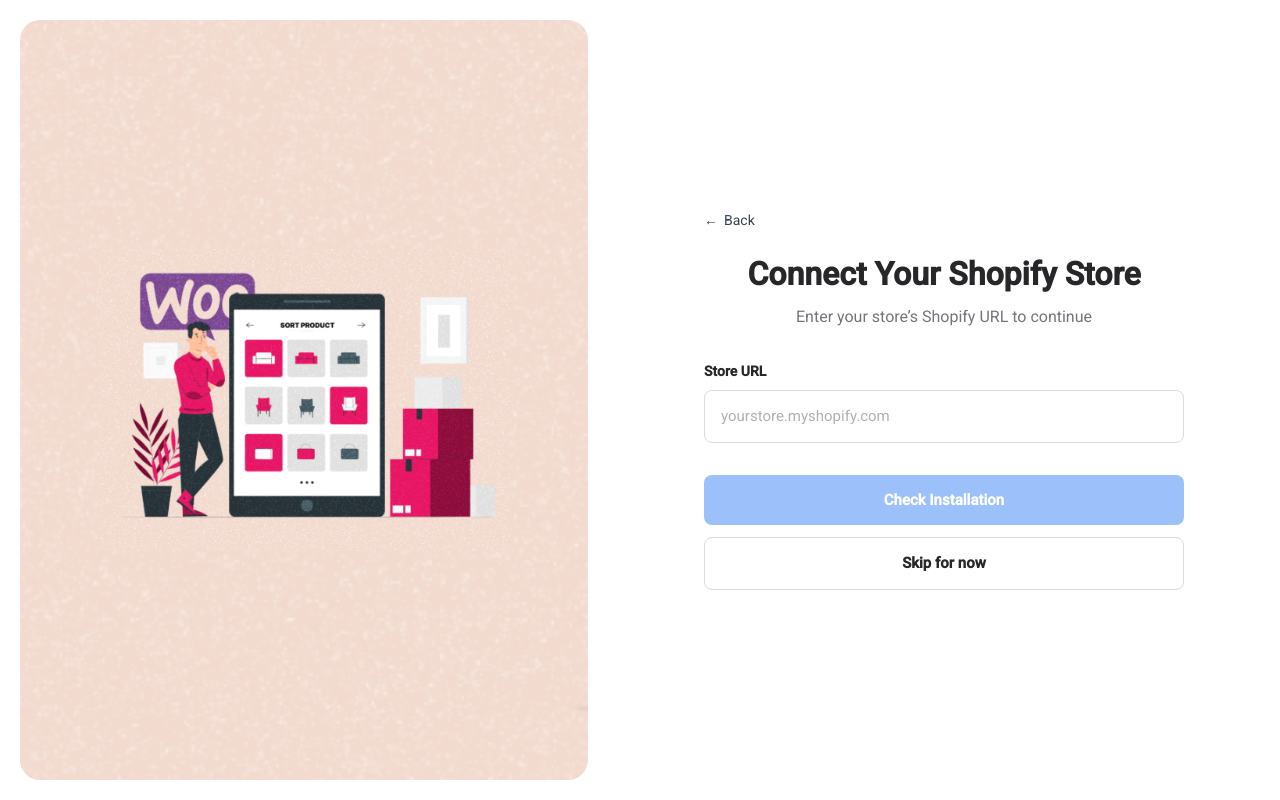
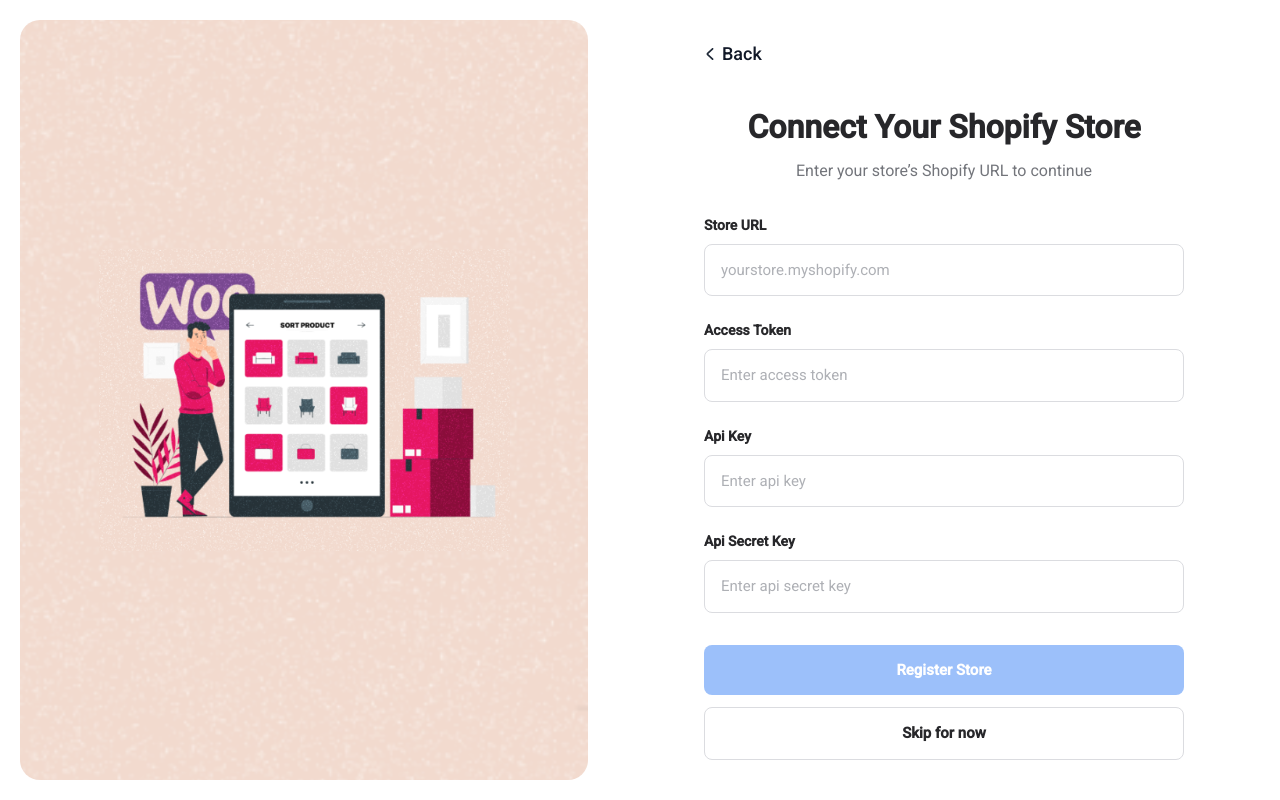
Before and after one commit to bilalasghar495/Inventory-Management, an Angular app: page /register-store in a window 1280 px wide. Built offline with nearby package versions, Linux system fonts and the light colour scheme; sample sign-in values are in the browser's storage.

Commit message:
Code Refactoring

```diff
--- a/src/app/Services/user-service.ts
+++ b/src/app/Services/user-service.ts
@@ -1,5 +1,5 @@
 import { Injectable } from '@angular/core';
-import { HttpClient, HttpHeaders, HttpParams } from '@angular/common/http';
+import { HttpClient, HttpParams } from '@angular/common/http';
 import { BehaviorSubject, catchError, map, Observable, tap, throwError } from 'rxjs';
 import { environment } from '../../environments/environment';
 import { IUser } from '../models/user.model';
@@ -15,7 +15,7 @@
   readonly API_URLS = {
     SIGNUP        : `${this.baseApiUrl}/signup`,
     LOGIN         : `${this.baseApiUrl}/login`,
-    APP_STATUS    : `${this.baseApiUrl}/appstatus`,
+    APP_STATUS    : `${this.baseApiUrl}/registerShop`,
     GET_USER      : `${this.baseApiUrl}/user`,
   };
 
@@ -120,8 +120,8 @@
   }
 
 
-  registerStore( shop: string ): Observable<any> {
-    const dataToSend = { shop };
+  registerStore( shop: string, accessToken: string, apiKey: string, apiSecretKey: string ): Observable<any> {
+    const dataToSend = { shop, accessToken, apiKey, apiSecretKey };
     return this.http.post( this.API_URLS.APP_STATUS, dataToSend ).pipe(map( res => res ));
   }
 
--- a/src/app/components/register-store/register-store.component.html
+++ b/src/app/components/register-store/register-store.component.html
@@ -3,9 +3,13 @@
 
   <div class="register-store-container">
     <div class="register-store-content">
-        <div class="back-button">
-            <span class="back-icon">←</span>
-            <a routerLink="/">Back</a>
+        <div (click)="onBack()" class="back-button cursor-pointer">
+            <svg class="w-3 h-3 text-gray-800" aria-hidden="true" xmlns="http://www.w3.org/2000/svg" fill="none" viewBox="0 0 8 14">
+                <path stroke="currentColor" stroke-linecap="round" stroke-linejoin="round" stroke-width="2" d="M7 1 1.3 6.326a.91.91 0 0 0 0 1.348L7 13"/>
+            </svg>
+            <!-- <span class="text-sm font-medium">Back</span> -->
+            <p class="text-lg font-medium text-gray-900">Back</p>
+
         </div>
       <div class="register-store-header">
         <h1 class="register-store-title">Connect Your Shopify Store</h1>
@@ -52,6 +56,48 @@
           </div>
         </div>
 
+        <div class="form-group">
+          <label for="storeUrl">Access Token</label>
+          <input
+            type="text"
+            id="accessToken"
+            formControlName="accessToken"
+            placeholder="Enter access token"
+            class="form-input"
+          />
+          <div *ngIf="fc_accessToken.invalid && (fc_accessToken.dirty || fc_accessToken.touched)" class="error-message">
+            <small *ngIf="fc_accessToken.errors?.['required']">Access Token is required</small>
+          </div>
+        </div>
+
+        <div class="form-group">
+            <label for="storeUrl">Api Key</label>
+            <input
+              type="text"
+              id="apiKey"
+              formControlName="apiKey"
+              placeholder="Enter api key"
+              class="form-input"
+            />
+            <div *ngIf="fc_apiKey.invalid && (fc_apiKey.dirty || fc_apiKey.touched)" class="error-message">
+              <small *ngIf="fc_apiKey.errors?.['required']">Api Key is required</small>
+            </div>
+        </div>
+
+        <div class="form-group">
+            <label for="storeUrl">Api Secret Key</label>
+            <input
+              type="text"
+              id="apiSecretKey"
+              formControlName="apiSecretKey"
+              placeholder="Enter api secret key"
+              class="form-input"
+            />
+            <div *ngIf="fc_apiSecretKey.invalid && (fc_apiSecretKey.dirty || fc_apiSecretKey.touched)" class="error-message">
+              <small *ngIf="fc_apiSecretKey.errors?.['required']">Api Secret Key is required</small>
+            </div>
+        </div>
+
         <div class="form-actions">
           <button
             type="submit"
@@ -59,7 +105,7 @@
             [disabled]="form.invalid || showInstallButton"
             [class.show-loading]="showFormLoading"
             [class.loader-hide-text]="showFormLoading">
-            <span>Check Installation</span>
+            <span>Register Store</span>
           </button>
 
           <button type="button" class="btn-skip" (click)="onSkip()">Skip for now</button>
--- a/src/app/components/register-store/register-store.component.scss
+++ b/src/app/components/register-store/register-store.component.scss
@@ -5,7 +5,7 @@
         display: flex;
         align-items: center;
         gap: 6px;
-        margin-bottom: 24px;
+        margin-bottom: 40px;
         font-size: 14px;
         color: #374151;
 
--- a/src/app/components/register-store/register-store.component.ts
+++ b/src/app/components/register-store/register-store.component.ts
@@ -18,9 +18,15 @@
     private urlPattern = /^[\w\-]+(\.[\w\-]+)+$/;
 
     readonly fc_storeUrl = new FormControl<string>('', [ Validators.required, Validators.pattern( this.urlPattern )]);
+    readonly fc_accessToken = new FormControl<string>('', [ Validators.required ]);
+    readonly fc_apiKey = new FormControl<string>('', [ Validators.required ]);
+    readonly fc_apiSecretKey = new FormControl<string>('', [ Validators.required ]);
 
     readonly form = new FormGroup({
         storeUrl: this.fc_storeUrl,
+        accessToken: new FormControl<string>('', [ Validators.required ]),
+        apiKey: new FormControl<string>('', [ Validators.required ]),
+        apiSecretKey: new FormControl<string>('', [ Validators.required ]),
     });
 
     showFormLoading  : boolean = false;
@@ -34,7 +40,7 @@
         if ( this.form.valid ) {
             const formData = this.form.value;
             this.showFormLoading = true;
-    this.UserService.registerStore( formData.storeUrl ?? '' ).subscribe({
+            this.UserService.registerStore( formData.storeUrl ?? '', formData.accessToken ?? '', formData.apiKey ?? '', formData.apiSecretKey ?? '' ).subscribe({
             next: ( response: any ) => {
                 this.showFormLoading = false;
 
@@ -82,4 +88,8 @@
         // Optional: Allow users to skip this step
         this.router.navigate(['/main']);
     }
+
+    onBack() {
+        this.router.navigate(['/']);
     }
+}
--- a/src/app/shared/components/header/header.component.ts
+++ b/src/app/shared/components/header/header.component.ts
@@ -15,6 +15,7 @@
     userName       : string  = '';
     userEmail      : string  = '';
     userShop       : string  = '';
+
     pageTitle      : string  = 'All Products';
     pageDescription: string  = 'Manage Product Restocking';
     searchQuery    : string  = '';
```
Lines whose indentation alone changed are shown as unchanged.
